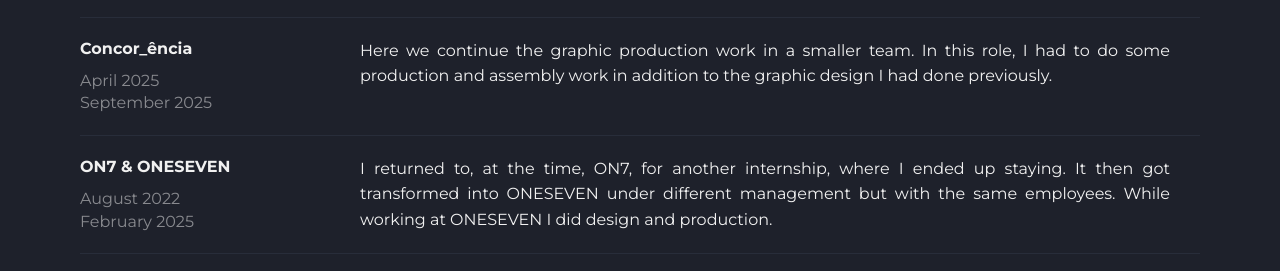
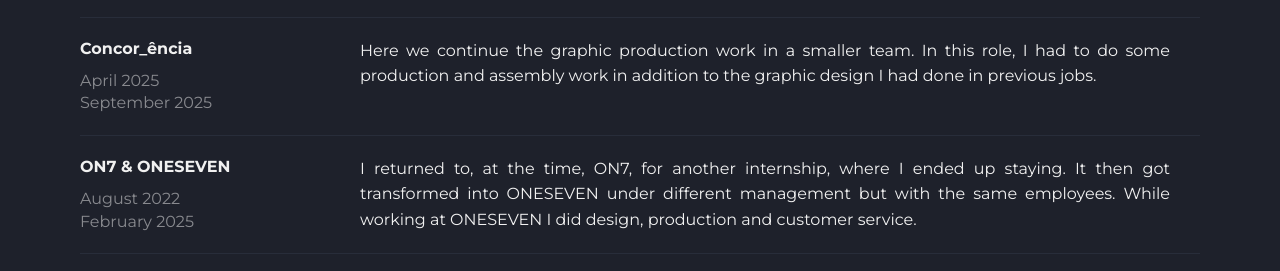
Before and after one commit to diogofreitascastro/Portfolio, a plain HTML site: page about-me/index.html in a window 1280 px wide. Shown: the part 586-857 px from the top of the page. Drawn offline with nearby package versions, Linux system fonts and the light colour scheme.

Commit message:
Update index.html

```diff
--- a/about-me/index.html
+++ b/about-me/index.html
@@ -150,7 +150,7 @@
 						<div class="cell small-12 large-9">
 							<p>Here we continue the graphic production work in a smaller team. In this role, I had to do
 								some production and assembly work in addition to the graphic
-								design I had done previously.</p>
+								design I had done in previous jobs.</p>
 						</div>
 					</div>
 					<div class="table-item grid-x">
@@ -161,7 +161,7 @@
 						<div class="cell small-12 large-9">
 							<p>I returned to, at the time, ON7, for another internship, where I ended up staying. It
 								then got transformed into ONESEVEN under different management but with the same
-								employees. While working at ONESEVEN I did design and production.</p>
+								employees. While working at ONESEVEN I did design, production and customer service.</p>
 						</div>
 					</div>
 					<div class="table-item grid-x">
```
